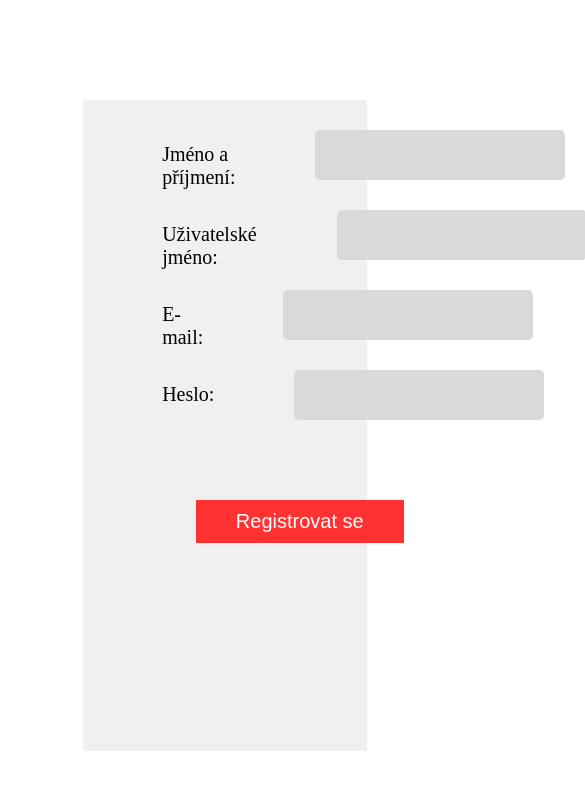
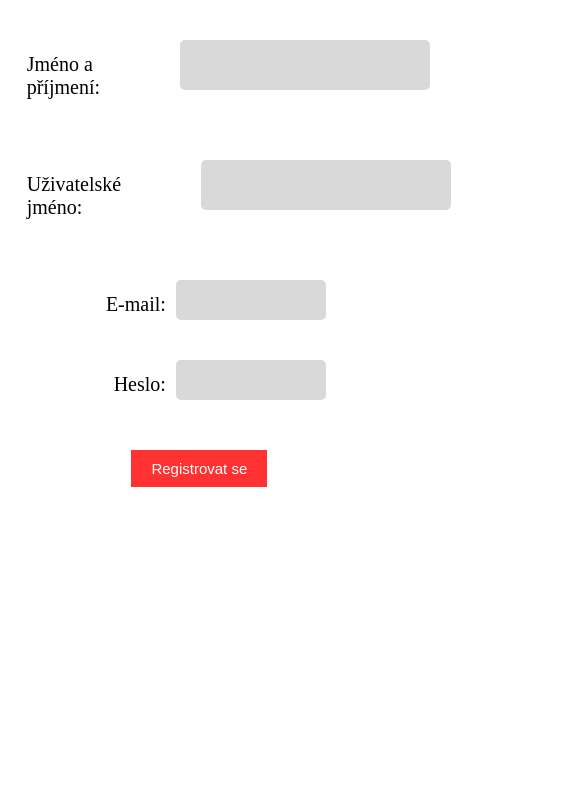
Before and after one commit to tada170/Z-v-re-n-k-dov-n-, a plain HTML site: page prihlasovani.html in a window 390 px wide. Shown: the whole page, 585 px wide, since content can reach past the window. Drawn offline with Linux system fonts and the light colour scheme.

Commit message:
mobil respon

```diff
--- a/style.css
+++ b/style.css
@@ -213,5 +213,32 @@ input[type="submit"]:hover {
     .description{
         left: 0px;
     }
-
+    .login-container{
+        background-color: white;
+        margin: 0px;
+        margin-left: 5%;
+        width:80%;
+        padding: 0;
+    }
+    input[type="text"] form ,
+    input[type="email"],
+    input[type="password"] {
+        width: 150px;
+        height: 40px;
+        margin: 0;
+        margin-left: 10px;
+    }
+    .form{
+        width: 100%;
+        margin-left: 0%;
+    }
+    .cell{
+        margin-top: 40px;
+    }
+    input[type="submit"] {
+        padding: 10px 20px;
+        margin-left: 35%;
+        margin-top: 50px;
+        font-size: 15px;
+    }
 }
```
